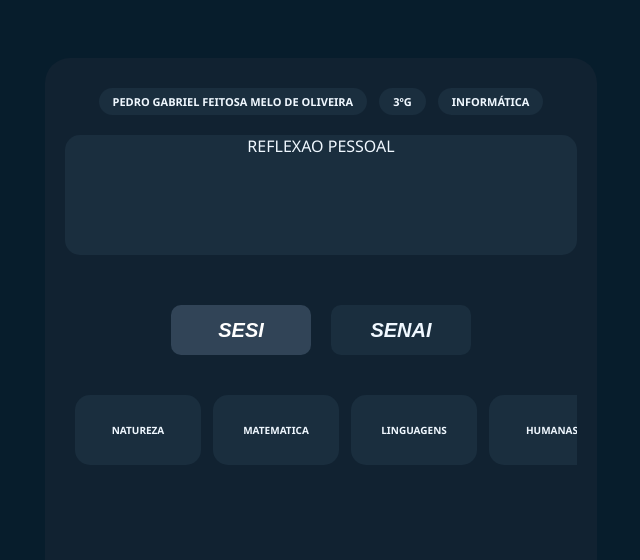
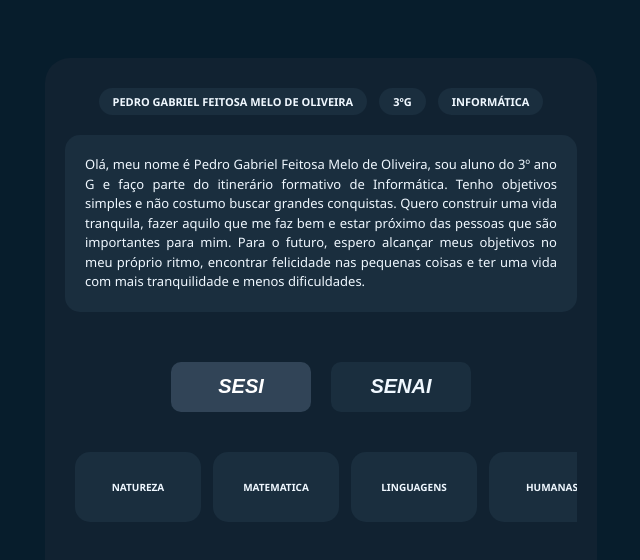
Before and after one commit to AlchemistD3v/Pedro_Gabriel_Portfolio_Sesi_Senai, a React (Vite) app in the folder Front_Repo_Portifolio-PG/: page / in a window 1280 px wide. Shown: the top 560 px of the page, without its empty margins (319-959 px from the left). Built offline with nearby package versions, Linux system fonts and the light colour scheme.

Commit message:
texto do reflexão pessoal arrumado

```diff
--- a/Front_Repo_Portifolio-PG/src/App.css
+++ b/Front_Repo_Portifolio-PG/src/App.css
@@ -78,9 +78,15 @@
   background-color: #1A2E3E;
   border-radius: 15px;
   width: 100%;
-  height: 120px;
+  height: auto;
+  padding: 20px;
+  box-sizing: border-box;
+  font-size: 13px;
+  line-height: 1.5;
+  text-align: justify;
   margin-bottom: 25px;
 }
+
 
 .caixamaterias {
   display: flex;
--- a/Front_Repo_Portifolio-PG/src/components/Menu.jsx
+++ b/Front_Repo_Portifolio-PG/src/components/Menu.jsx
@@ -9,7 +9,8 @@
         </div>
 
         <div className="caixaconteudo">
-         REFLEXAO PESSOAL
+         Olá, meu nome é Pedro Gabriel Feitosa Melo de Oliveira, sou aluno do 3º ano G e faço parte do itinerário formativo de Informática.
+        Tenho objetivos simples e não costumo buscar grandes conquistas. Quero construir uma vida tranquila, fazer aquilo que me faz bem e estar próximo das pessoas que são importantes para mim. Para o futuro, espero alcançar meus objetivos no meu próprio ritmo, encontrar felicidade nas pequenas coisas e ter uma vida com mais tranquilidade e menos dificuldades.
     </div>
     </div>
     </>
```
